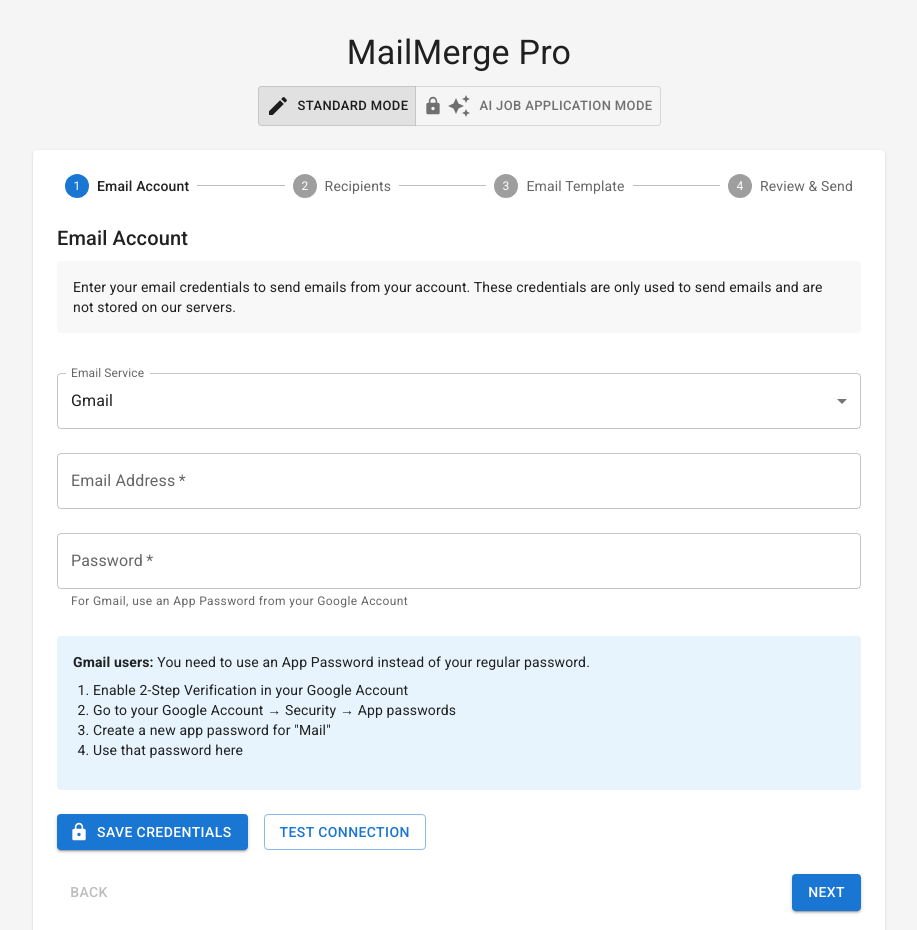
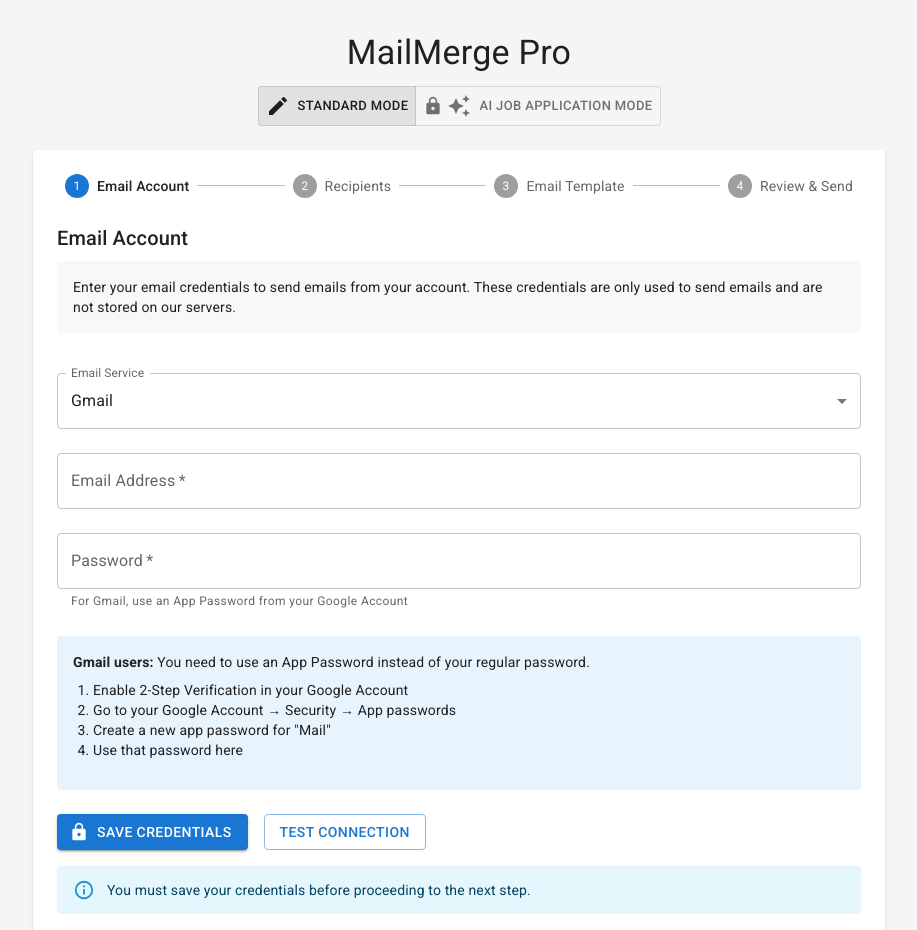
Before and after one commit to AnandRituraj/MailMerge-pro, a React (Create React App) app in the folder client/: page / in a window 1280 px wide. Shown: the top 930 px of the page, without its empty margins (181-1098 px from the left). Built offline with nearby package versions, Linux system fonts and the light colour scheme.

Commit message:
feat: Enhance email configuration management by adding credentials state and validation in EmailCredentialsForm

```diff
--- a/client/src/App.js
+++ b/client/src/App.js
@@ -37,7 +37,12 @@ function App() {
 		emailTemplate: '',
 		subject: '',
 		signature: '',
-		emailConfig: null,
+		emailConfig: {
+			email: '',
+			password: '',
+			service: 'gmail',
+			credentialsSaved: false
+		},
 		attachments: [],
 		resume: '', // Added for AI mode
 		resumeContent: '', // For text-based resume
@@ -102,7 +107,12 @@ function App() {
 			emailTemplate: '',
 			subject: '',
 			signature: '',
-			emailConfig: null,
+			emailConfig: {
+				email: '',
+				password: '',
+				service: 'gmail',
+				credentialsSaved: false
+			},
 			attachments: [],
 			resume: '',
 			resumeContent: '',
@@ -288,7 +298,8 @@ function App() {
 			0: emailData.emailConfig && // Email Account
 				emailData.emailConfig.email &&
 				emailData.emailConfig.password &&
-				emailData.emailConfig.service,
+				emailData.emailConfig.service &&
+				emailData.emailConfig.credentialsSaved,
 		};
 
 		if (mode === 'standard') {
--- a/client/src/components/EmailCredentialsForm.js
+++ b/client/src/components/EmailCredentialsForm.js
@@ -1,4 +1,4 @@
-import React, { useState } from 'react';
+import React, { useState, useEffect } from 'react';
 import {
 	Box,
 	Typography,
@@ -21,6 +21,34 @@ const EmailCredentialsForm = ({ emailConfig, setEmailData }) => {
 	const [service, setService] = useState(emailConfig?.service || 'gmail');
 	const [errors, setErrors] = useState({});
 	const [testStatus, setTestStatus] = useState(null);
+	const [credentialsSaved, setCredentialsSaved] = useState(emailConfig?.credentialsSaved === true);
+
+	useEffect(() => {
+		console.log('EmailCredentialsForm initialized with:', {
+			emailConfig,
+			credentialsSaved: emailConfig?.credentialsSaved,
+			stateCredentialsSaved: credentialsSaved
+		});
+	}, [emailConfig, credentialsSaved]);
+
+	useEffect(() => {
+		// Reset saved state when credentials change
+		if (emailConfig?.email !== email ||
+			emailConfig?.password !== password ||
+			emailConfig?.service !== service) {
+			setCredentialsSaved(false);
+			// Also update the parent component's state to reflect this change
+			if (emailConfig) {
+				setEmailData((prev) => ({
+					...prev,
+					emailConfig: {
+						...prev.emailConfig,
+						credentialsSaved: false
+					},
+				}));
+			}
+		}
+	}, [email, password, service, emailConfig, setEmailData]);
 
 	const validateForm = () => {
 		const newErrors = {};
@@ -40,8 +68,10 @@ const EmailCredentialsForm = ({ emailConfig, setEmailData }) => {
 		if (validateForm()) {
 			setEmailData((prev) => ({
 				...prev,
-				emailConfig: { email, password, service },
+				emailConfig: { email, password, service, credentialsSaved: true },
 			}));
+			setCredentialsSaved(true);
+			console.log('Credentials saved, state updated:', { email, service, credentialsSaved: true });
 		}
 	};
 
@@ -186,6 +216,12 @@ const EmailCredentialsForm = ({ emailConfig, setEmailData }) => {
 					{testStatus.message}
 				</Alert>
 			)}
+
+			{!credentialsSaved && (
+				<Alert severity="info" sx={{ mt: 2 }}>
+					You must save your credentials before proceeding to the next step.
+				</Alert>
+			)}
 		</Box>
 	);
 };
```
